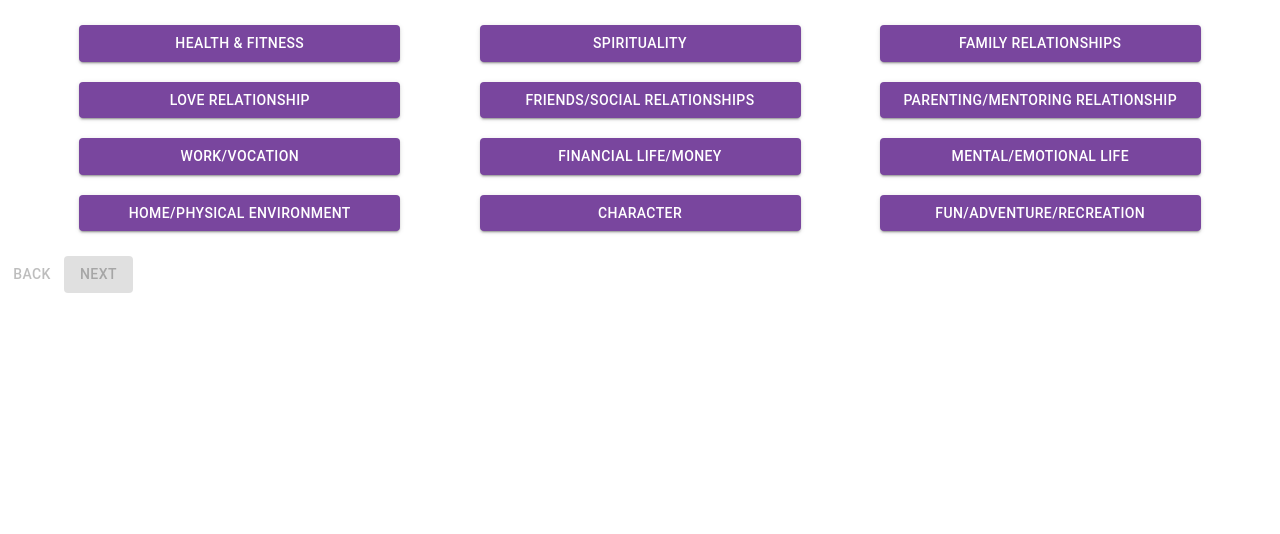
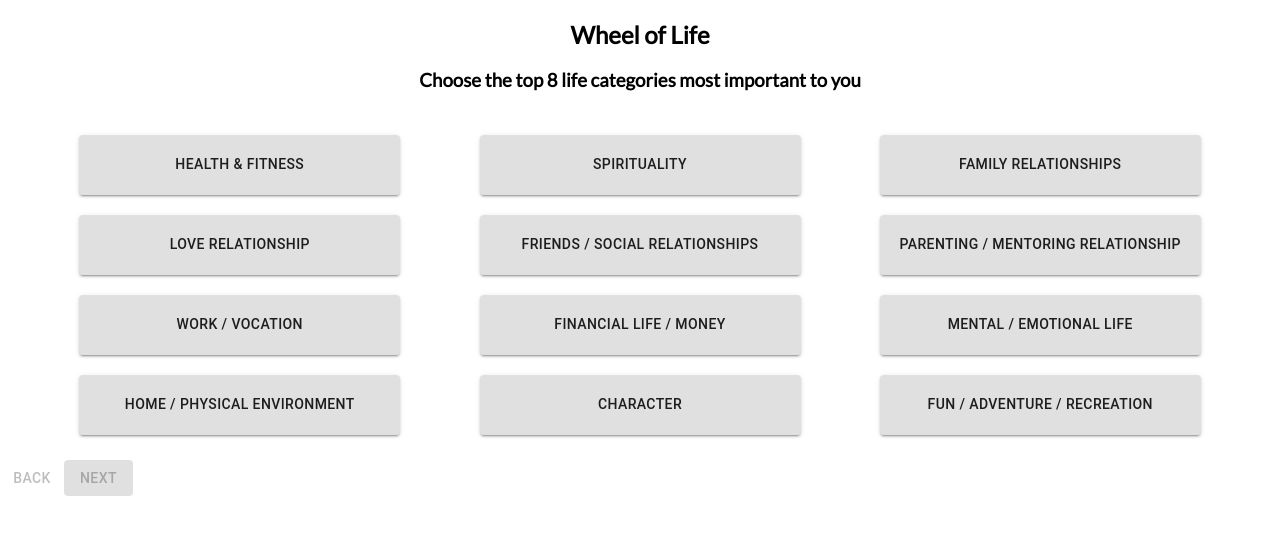
Before and after one commit to toddlasley/react-demo, a React (Create React App) app: page / in a window 1280 px wide. Shown: the top 534 px of the page. Built offline with nearby package versions, Linux system fonts and the light colour scheme.

Commit message:
non-selected life-aspect buttons disable and next button enables after required amount has been selected

```diff
--- a/public/index.html
+++ b/public/index.html
@@ -28,7 +28,7 @@
 
 <body>
     <noscript>You need to enable JavaScript to run this app.</noscript>
-    <div id="root"></div>
+    <div id="wol-root"></div>
     <!--
       This HTML file is a template.
       If you open it directly in the browser, you will see an empty page.
--- a/src/App.scss
+++ b/src/App.scss
@@ -1 +1,5 @@
 @import './styles/variables.scss';
+
+div#wol-app-container {
+    height: 450px;
+}
--- a/src/App.tsx
+++ b/src/App.tsx
@@ -10,7 +10,7 @@ export class App extends React.Component {
 
     render() {
         return (
-            <div id="app-container">
+            <div id="wol-app-container">
                 <Stepper />
             </div>
         );
--- a/src/components/Stepper/Stepper.scss
+++ b/src/components/Stepper/Stepper.scss
@@ -1,4 +1,8 @@
-div#aspect-rows-container {
+h2, h3 {
+    text-align: center;
+}
+
+div#wol-aspect-rows-container {
     padding: 25px 0;
 
     div.button-row {
@@ -11,7 +15,12 @@ div#aspect-rows-container {
 
         button.aspect-button {
             width: 321px;
+            min-height: 60px;
 
+            @media(max-width: 1000px) {
+                width: 30%;
+                font-size: 11px;
+            }
         }
     }
 }
--- a/src/components/Stepper/Stepper.tsx
+++ b/src/components/Stepper/Stepper.tsx
@@ -3,6 +3,7 @@ import { Button, createMuiTheme, Theme, ThemeProvider, Tooltip, withStyles } fro
 import './Stepper.scss';
 import '../../styles/variables.scss';
 import { LIFE_ASPECTS, MATERIAL_FORM_THEME } from '../../config/constants';
+import { LifeAspect } from '../../models/LifeAspect';
 
 const theme = createMuiTheme(MATERIAL_FORM_THEME);
 
@@ -18,6 +19,7 @@ export class Stepper extends React.Component {
     public state: any;
 
     private readonly MAX_ASPECTS_PER_ROW = 3;
+    private readonly REQUIRED_SELECTION_COUNT = 8;
 
     constructor(props: any) {
         super(props);
@@ -25,14 +27,21 @@ export class Stepper extends React.Component {
         this.state = {
             activeStep: 0
         };
+
+        this.handleBack = this.handleBack.bind(this);
+        this.handleNext = this.handleNext.bind(this);
     }
 
-    get nextButtonDisabled() {
-        return true;
+    get confirmButtonDisabled() {
+        return !this.requiredAspectsSelected;
     }
 
     get confirmButtonText() {
         return 'Next';
+    }
+
+    get requiredAspectsSelected() {
+        return this.state.selectedAspects && this.state.selectedAspects.length === this.REQUIRED_SELECTION_COUNT;
     }
 
     get aspectSelectionElementRows(): JSX.Element[] {
@@ -53,8 +62,10 @@ export class Stepper extends React.Component {
                         <Button
                             key={aspect.name}
                             variant="contained"
-                            color="primary"
+                            color={this.aspectIsSelected(aspect) ? 'secondary' : 'default'}
                             className="aspect-button"
+                            onClick={(e) => { this.handleSelection(e, aspect) }}
+                            disabled={this.requiredAspectsSelected && !this.aspectIsSelected(aspect)}
                         >
                             {aspect.name}
                         </Button>
@@ -82,22 +93,25 @@ export class Stepper extends React.Component {
         return (
             <ThemeProvider theme={theme}>
                 <div>
+                    <h2>Wheel of Life</h2>
                     <div>
                         {
                             this.state.activeStep === 0
                             ?
-                                <div id="aspect-rows-container">
-                                    {this.aspectSelectionElementRows}
-                                </div>
-
+                                <>
+                                    <h3>Choose the top 8 life categories most important to you</h3>
+                                    <div id="wol-aspect-rows-container">
+                                        {this.aspectSelectionElementRows}
+                                    </div>
+                                </>
                             : <p>Not on first page</p>
                         }
 
-                        <div>
+                        <div id="wol-button-actions-row">
                             <Button disabled={this.state.activeStep === 0} onClick={this.handleBack}>
                                 Back
                             </Button>
-                            <Button disabled={this.nextButtonDisabled} variant="contained" color="primary" onClick={this.handleNext}>
+                            <Button disabled={this.confirmButtonDisabled} variant="contained" color="primary" onClick={this.handleNext}>
                                 {this.confirmButtonText}
                             </Button>
                         </div>
@@ -105,6 +119,10 @@ export class Stepper extends React.Component {
                 </div>
             </ThemeProvider>
         );
+    }
+
+    aspectIsSelected(aspect: LifeAspect) {
+        return this.state.selectedAspects && this.state.selectedAspects.some((a: LifeAspect) => a.name === aspect.name);
     }
 
     handleBack(event: any): void {
@@ -118,4 +136,22 @@ export class Stepper extends React.Component {
 
         this.setState({ activeStep: this.state.activeStep + 1 });
     }
+
+    handleSelection(event: any, aspect: LifeAspect) {
+        event.preventDefault();
+
+        let selectedAspects = this.state.selectedAspects;
+
+        if ( selectedAspects ) {
+            if ( this.aspectIsSelected(aspect) ) {
+                selectedAspects = selectedAspects.filter((a: LifeAspect) => a.name !== aspect.name);
+            } else {
+                selectedAspects.push(aspect);
+            }
+        } else {
+            selectedAspects = [ aspect ];
+        }
+
+        this.setState({ selectedAspects: selectedAspects });
+    }
 }
--- a/src/config/constants.ts
+++ b/src/config/constants.ts
@@ -1,7 +1,12 @@
+import { LifeAspect } from "../models/LifeAspect";
+
 export const MATERIAL_FORM_THEME = {
     palette: {
         primary: {
             main: '#79469e'
+        },
+        secondary: {
+            main: '#043852'
         },
         error: {
             main: '#f8535e'
@@ -9,7 +14,7 @@ export const MATERIAL_FORM_THEME = {
     }
 };
 
-export const LIFE_ASPECTS = [
+export const LIFE_ASPECTS: LifeAspect[] = [
     {
         name: 'Health & Fitness',
         description: 'The state of your health and physical body as well as your relationship with your body, with physical activity, with food and nourishment, etc.'
@@ -27,27 +32,27 @@ export const LIFE_ASPECTS = [
         description: 'Your relationship with a partner or significant other.'
     },
     {
-        name: 'Friends/Social relationships',
+        name: 'Friends / Social relationships',
         description: 'All of the other groups you interact with that are significant.'
     },
     {
-        name: 'Parenting/mentoring relationship',
+        name: 'Parenting / mentoring relationship',
         description: 'Your relationship with your children or those you mentor.'
     },
     {
-        name: 'Work/Vocation',
+        name: 'Work / Vocation',
         description: 'Any form of you-in-action, including a job, hobby, volunteering, running a household, etc.'
     },
     {
-        name: 'Financial life/money',
+        name: 'Financial life / money',
         description: 'Your financial picture as well as your relationship with money and abundance.'
     },
     {
-        name: 'Mental/emotional life',
+        name: 'Mental / emotional life',
         description: 'General level of happiness, love of learning, clarity of thought, ability to focus on what’s important, ability to feel & express emotion.'
     },
     {
-        name: 'Home/physical environment',
+        name: 'Home / physical environment',
         description: 'Physical and nonphysical qualities of your home and other significant environments.'
     },
     {
@@ -55,7 +60,7 @@ export const LIFE_ASPECTS = [
         description: 'Innate strengths, favorite qualities or those you admire in others, who you are and what you stand for.'
     },
     {
-        name: 'Fun/Adventure/Recreation',
+        name: 'Fun / Adventure / Recreation',
         description: 'What you do for the joy of doing it, how you play.'
     }
 ];
--- a/src/index.css
+++ /dev/null
@@ -1,12 +0,0 @@
-body {
-    margin: 0;
-    font-family: -apple-system, BlinkMacSystemFont, 'Segoe UI', 'Roboto', 'Oxygen',
-        'Ubuntu', 'Cantarell', 'Fira Sans', 'Droid Sans', 'Helvetica Neue',
-        sans-serif;
-    -webkit-font-smoothing: antialiased;
-    -moz-osx-font-smoothing: grayscale;
-}
-
-code {
-    font-family: source-code-pro, Menlo, Monaco, Consolas, 'Courier New', monospace;
-}
--- a/src/index.tsx
+++ b/src/index.tsx
@@ -8,7 +8,7 @@ ReactDOM.render(
     <React.StrictMode>
         <App />
     </React.StrictMode>,
-    document.getElementById('root')
+    document.getElementById('wol-root')
 );
 
 // If you want your app to work offline and load faster, you can change
--- /dev/null
+++ b/src/models/LifeAspect.ts
@@ -0,0 +1,4 @@
+export interface LifeAspect {
+    name: string;
+    description: string;
+}
```
